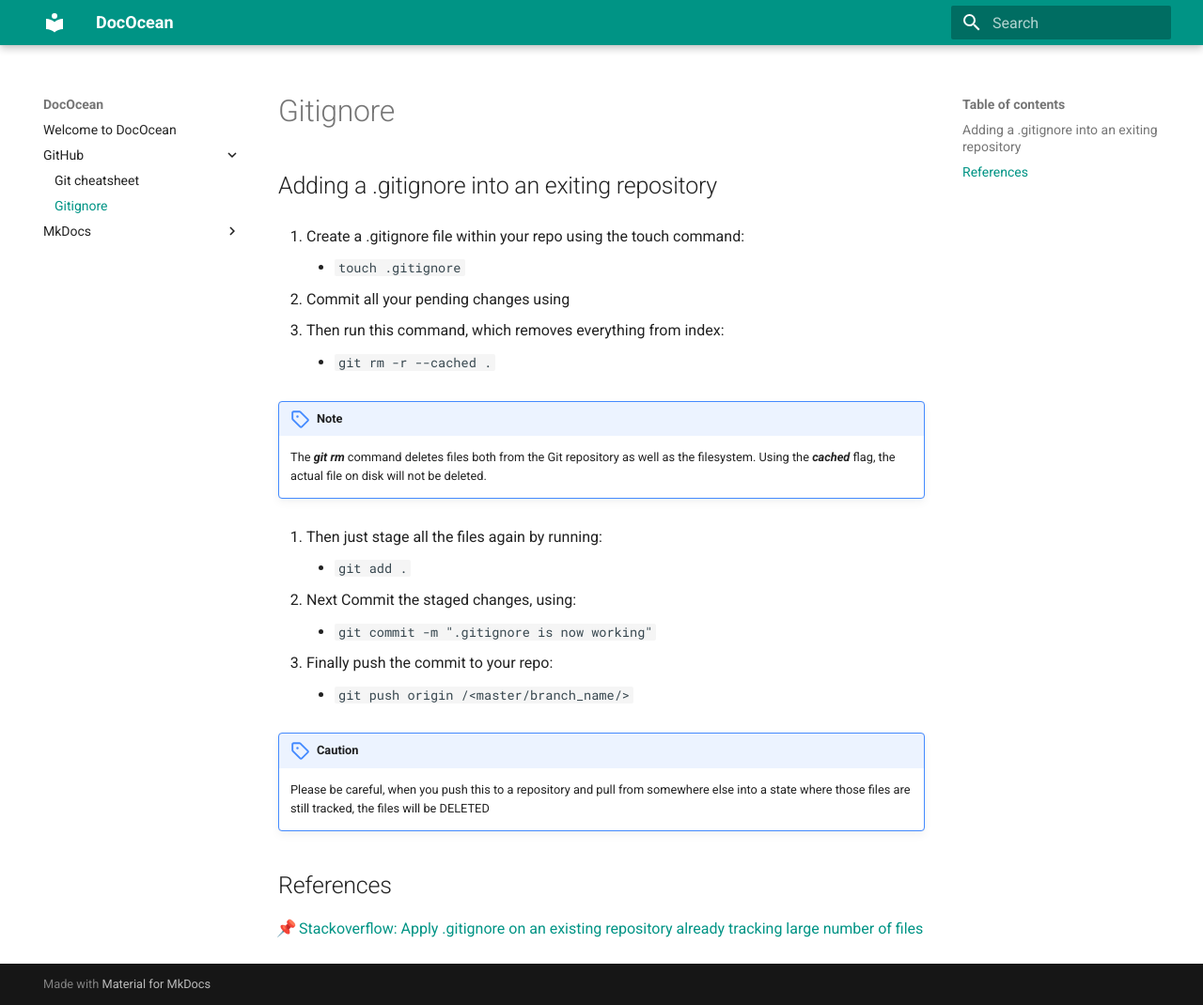
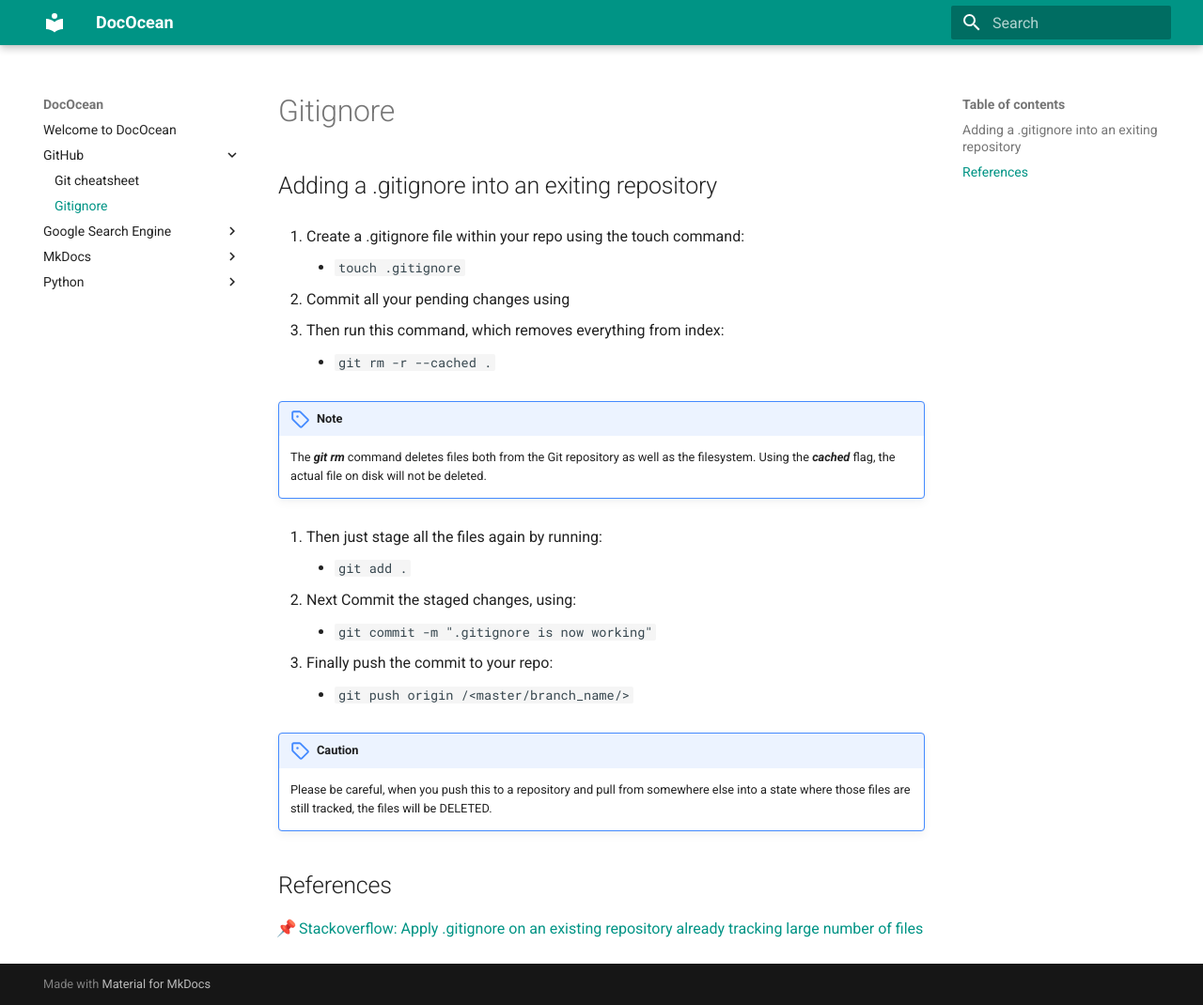
Before and after one commit to monisharamesh04/doc_ocean, an MkDocs documentation site: the page built from docs/GitHub/gitignore.md, in a window 1280 px wide and 1070 px high. Shown: the whole window at 94% size. Built offline with MkDocs 1.6.1 and Material for MkDocs 9.7.7, drawn with Linux system fonts in a browser that asks for light colours; emoji names are drawn with the system emoji font.

Commit message:
venv and google search engine link

```diff
--- a/docs/GitHub/gitignore.md
+++ b/docs/GitHub/gitignore.md
@@ -21,7 +21,7 @@
     * `git push origin /<master/branch_name/>`
 
 !!!caution
-    Please be careful, when you push this to a repository and pull from somewhere else into a state where those files are still tracked, the files will be DELETED
+    Please be careful, when you push this to a repository and pull from somewhere else into a state where those files are still tracked, the files will be DELETED.
 
 ## References
 
--- a/mkdocs.yml
+++ b/mkdocs.yml
@@ -41,6 +41,16 @@
   - admonition
   - pymdownx.details
   - pymdownx.superfences
+  # for formattinng
+  - pymdownx.critic
+  - pymdownx.caret
+  - pymdownx.keys
+  - pymdownx.mark
+  - pymdownx.tilde
+  # for lists
+  - def_list
+  - pymdownx.tasklist:
+      custom_checkbox: true
   # for images
   - md_in_html
   # for emoji
```
Also changed, not shown: docs/Google Search Engine/index.md (added, +1 -0 lines), docs/Python/virtualenv.md (added, +65 -0 lines).
